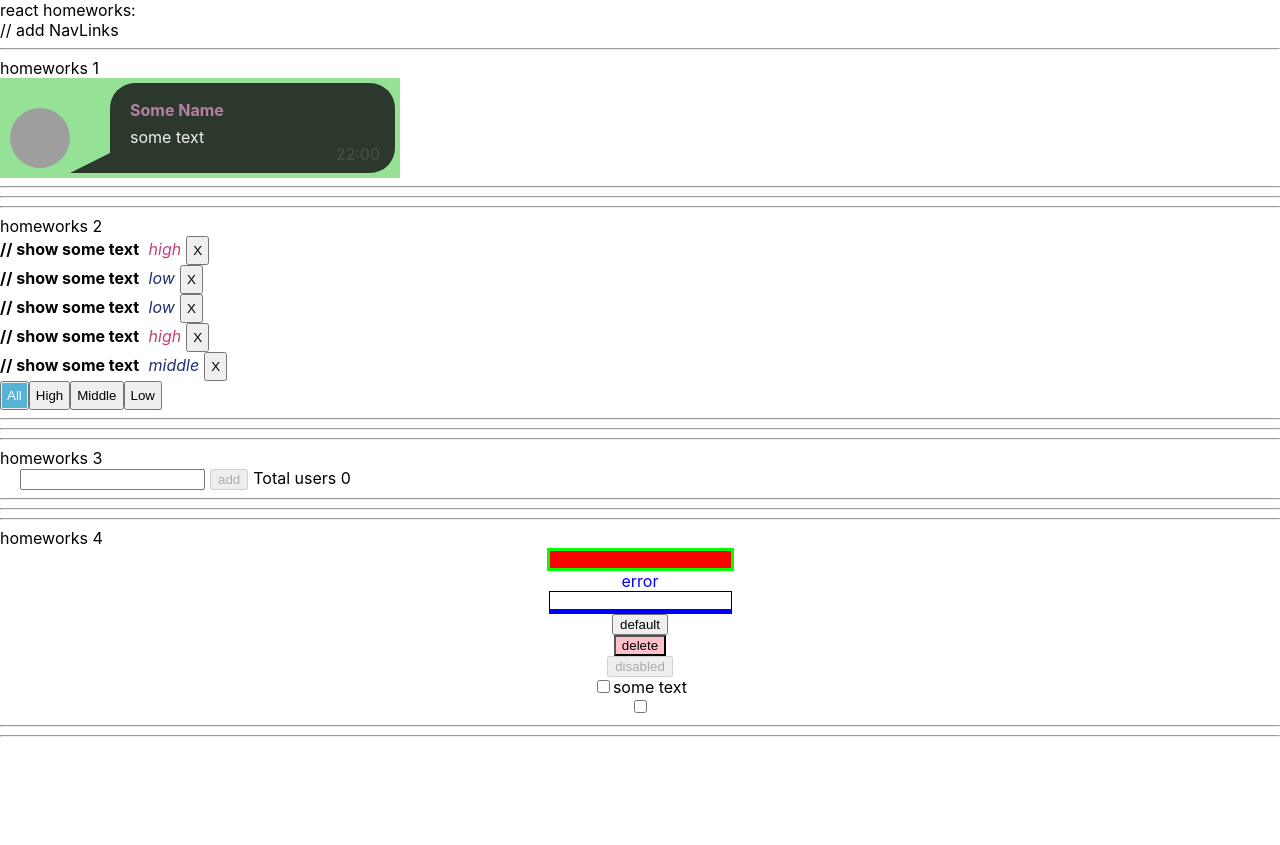
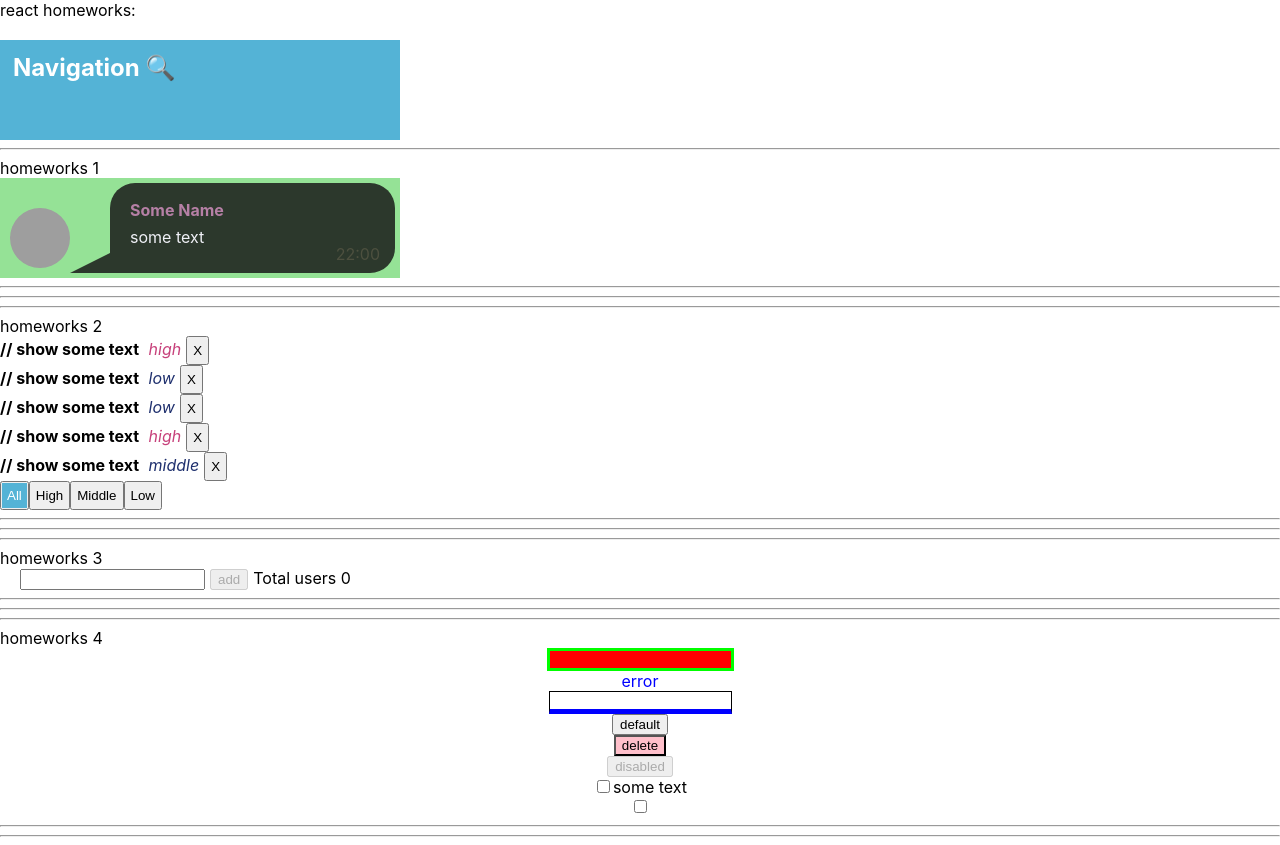
Before and after one commit to AnyaGalkina/homework-Tasks-From-Ignat, a React (Create React App) app: page /#/pre-junior in a window 1280 px wide. Before the commit the page ends 800 px from the top, so only its background shows below. Built offline with nearby package versions, Linux system fonts and the light colour scheme; grey boxes are pictures that could not be loaded.

Commit message:
Add styles and collapsed menu

```diff
--- a/src/p2-homeworks/h5-rrd-v6/Header.tsx
+++ b/src/p2-homeworks/h5-rrd-v6/Header.tsx
@@ -1,15 +1,29 @@
-import React from 'react'
-import {NavLink} from "react-router-dom";
-import {PATH} from "./Pages";
+import React, {useState} from 'react'
+import {NavLink} from "react-router-dom"
+import {PATH} from "./Pages"
+import styles from "./Header.module.css"
+
+
 
 function Header() {
+    const [collapsed, setCollapsed] = useState(true)
+
     return (
-        <div>
-            // add NavLinks
-            {/*<h2 onMouseOver={() => {}}>Navigation</h2>*/}
-            <NavLink to={PATH.PRE_JUNIOR} />
-            <NavLink to={PATH.JUNIOR} />
-            <NavLink to={PATH.JUNIORPLUS} />
+        <div className={styles.nav}
+             // onMouseOut={() => {setCollapsed(true)}}
+        >
+            <h2 className={styles.header}
+                onMouseOver={() => {setCollapsed(false)}}
+                // onBlur={() => {setCollapsed(true)}}
+            >Navigation 🔍</h2>
+
+            {!collapsed &&
+                <div>
+                        <NavLink className={styles.link} to={PATH.PRE_JUNIOR}>PRE-JUNIOR</NavLink>
+                        <NavLink className={styles.link} to={PATH.JUNIOR}>JUNIOR</NavLink>
+                        <NavLink className={styles.link} to={PATH.JUNIORPLUS}>JUNIOR-PLUSE</NavLink>
+                </div>
+            }
         </div>
     )
 }
```
